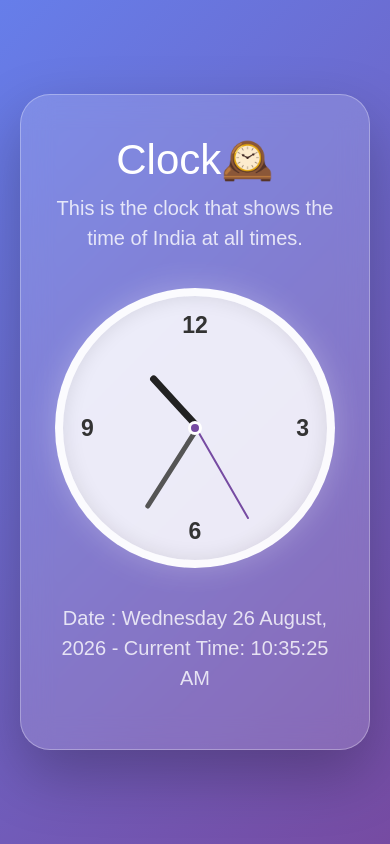
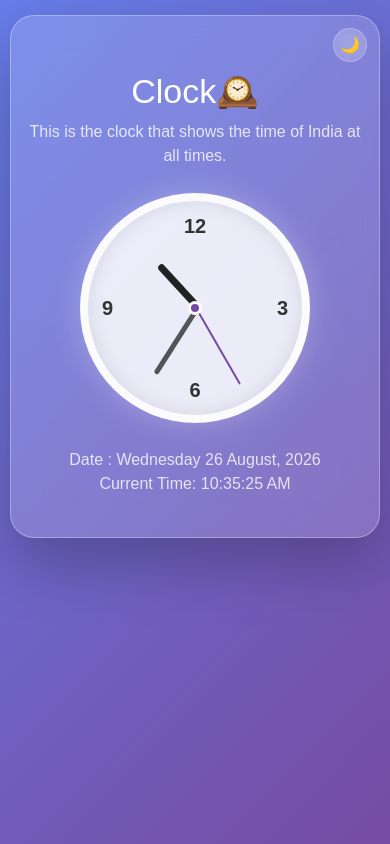
Before and after one commit to omsonawane7850/simple-live-clock, a React (Vite) app: page / in a window 390 px wide. Built offline with nearby package versions, Linux system fonts and the light colour scheme.

Commit message:
add dark mode toggle

```diff
--- a/src/App.css
+++ b/src/App.css
@@ -9,7 +9,7 @@ body {
 }
 
 .clock-app {
-  min-height: 100vh;
+  min-height: 100dvh;
   display: flex;
   justify-content: center;
   align-items: center;
@@ -18,7 +18,7 @@ body {
 
 .clock-card {
   width: min(100%, 520px);
-  padding: 40px 30px;
+  padding: 60px 30px 30px;
   text-align: center;
 
   background: rgba(255, 255, 255, 0.15);
@@ -29,6 +29,9 @@ body {
   -webkit-backdrop-filter: blur(15px);
 
   box-shadow: 0 25px 60px rgba(0, 0, 0, 0.25);
+
+  position: relative;
+  overflow: hidden;
 }
 
 .clock-card h1 {
@@ -41,10 +44,12 @@ body {
   color: rgba(255, 255, 255, 0.8);
 }
 
+/* Analog Clock */
+
 .analog-clock {
   width: 280px;
   height: 280px;
-  margin: 35px auto;
+  margin: 30px auto;
 
   position: relative;
 
@@ -57,6 +62,8 @@ body {
     0 0 30px rgba(255, 255, 255, 0.25),
     inset 0 0 20px rgba(0, 0, 0, 0.1);
 }
+
+/* Clock Numbers */
 
 .number {
   position: absolute;
@@ -89,10 +96,13 @@ body {
   transform: translateY(-50%);
 }
 
+/* Clock Hands */
+
 .hand {
   position: absolute;
   left: 50%;
   bottom: 50%;
+
   transform-origin: bottom center;
   border-radius: 10px;
 }
@@ -115,14 +125,163 @@ body {
   background: #764ba2;
 }
 
+/* Clock Center */
+
 .clock-center {
   position: absolute;
   width: 14px;
   height: 14px;
+
   top: 50%;
   left: 50%;
+
   transform: translate(-50%, -50%);
+
   background: #764ba2;
   border: 3px solid white;
   border-radius: 50%;
 }
+
+/* Theme Button */
+
+.theme-button {
+  position: absolute;
+  top: 15px;
+  right: 15px;
+
+  width: 38px;
+  height: 38px;
+
+  display: flex;
+  align-items: center;
+  justify-content: center;
+
+  padding: 0;
+
+  border: 1px solid rgba(255, 255, 255, 0.25);
+  border-radius: 50%;
+
+  background: rgba(255, 255, 255, 0.12);
+  color: white;
+
+  font-size: 18px;
+  line-height: 1;
+
+  cursor: pointer;
+
+  backdrop-filter: blur(8px);
+  -webkit-backdrop-filter: blur(8px);
+
+  transition: 0.2s ease;
+}
+
+.theme-button:hover {
+  background: rgba(255, 255, 255, 0.22);
+  transform: scale(1.05);
+}
+
+/* Dark Mode */
+
+body.dark-mode {
+  background: #121212;
+}
+
+body.dark-mode .clock-app {
+  background: #121212;
+}
+
+body.dark-mode .clock-card {
+  background: rgba(30, 30, 30, 0.85);
+  color: #f8f9fa;
+}
+
+body.dark-mode .clock-card h1,
+body.dark-mode .clock-card strong {
+  color: #f8f9fa;
+}
+
+body.dark-mode .clock-card .lead {
+  color: #adb5bd;
+}
+
+body.dark-mode .theme-button {
+  background: rgba(255, 255, 255, 0.08);
+  color: white;
+  border-color: rgba(255, 255, 255, 0.15);
+}
+
+body.dark-mode .theme-button:hover {
+  background: rgba(255, 255, 255, 0.16);
+}
+
+/* Mobile */
+
+@media (max-width: 400px) {
+  .clock-app {
+    min-height: 100dvh;
+    align-items: flex-start;
+    padding: 15px 10px;
+  }
+
+  .clock-card {
+    width: 100%;
+    padding: 55px 15px 25px;
+    border-radius: 24px;
+  }
+
+  .clock-card h1 {
+    font-size: 34px;
+  }
+
+  .clock-card .lead {
+    font-size: 16px;
+  }
+
+  .analog-clock {
+    width: 230px;
+    height: 230px;
+    margin: 25px auto;
+  }
+
+  .hour-hand {
+    height: 58px;
+  }
+
+  .minute-hand {
+    height: 78px;
+  }
+
+  .second-hand {
+    height: 88px;
+  }
+
+  .number {
+    font-size: 20px;
+  }
+
+  .number-12 {
+    top: 10px;
+  }
+
+  .number-3 {
+    right: 14px;
+  }
+
+  .number-6 {
+    bottom: 10px;
+  }
+
+  .number-9 {
+    left: 14px;
+  }
+
+  .theme-button {
+    top: 12px;
+    right: 12px;
+
+    width: 34px;
+    height: 34px;
+
+    font-size: 16px;
+  }
+}
--- a/src/App.jsx
+++ b/src/App.jsx
@@ -5,11 +5,14 @@ import ClockHeading from "./components/ClockHeading";
 import ClockSlogan from "./components/ClockSlogan";
 import AnalogClock from "./components/AnalogClock";
 import CurrentTime from "./components/CurrentTime";
+import Mode from "./components/Mode";
 
 function App() {
   return (
     <div className="clock-app">
       <div className="clock-card">
+        <Mode />
+
         <ClockHeading />
         <ClockSlogan />
 
--- a/src/components/CurrentTime.jsx
+++ b/src/components/CurrentTime.jsx
@@ -27,7 +27,8 @@ const CurrentTime = () => {
           year: "numeric",
         })}
       </strong>{" "}
-      - Current Time: <strong> {time.toLocaleTimeString()}</strong>
+      <br />
+      Current Time: <strong> {time.toLocaleTimeString()}</strong>
     </p>
   );
 };
--- /dev/null
+++ b/src/components/Mode.jsx
@@ -0,0 +1,22 @@
+import { useState } from "react";
+
+const Mode = () => {
+  const [darkMode, setDarkMode] = useState(false);
+
+  const toggleDarkMode = () => {
+    setDarkMode((prev) => !prev);
+    document.body.classList.toggle("dark-mode");
+  };
+
+  return (
+    <button
+      className="theme-button"
+      onClick={toggleDarkMode}
+      aria-label="Toggle dark mode"
+    >
+      {darkMode ? "☀️" : "🌙"}
+    </button>
+  );
+};
+
+export default Mode;
```
